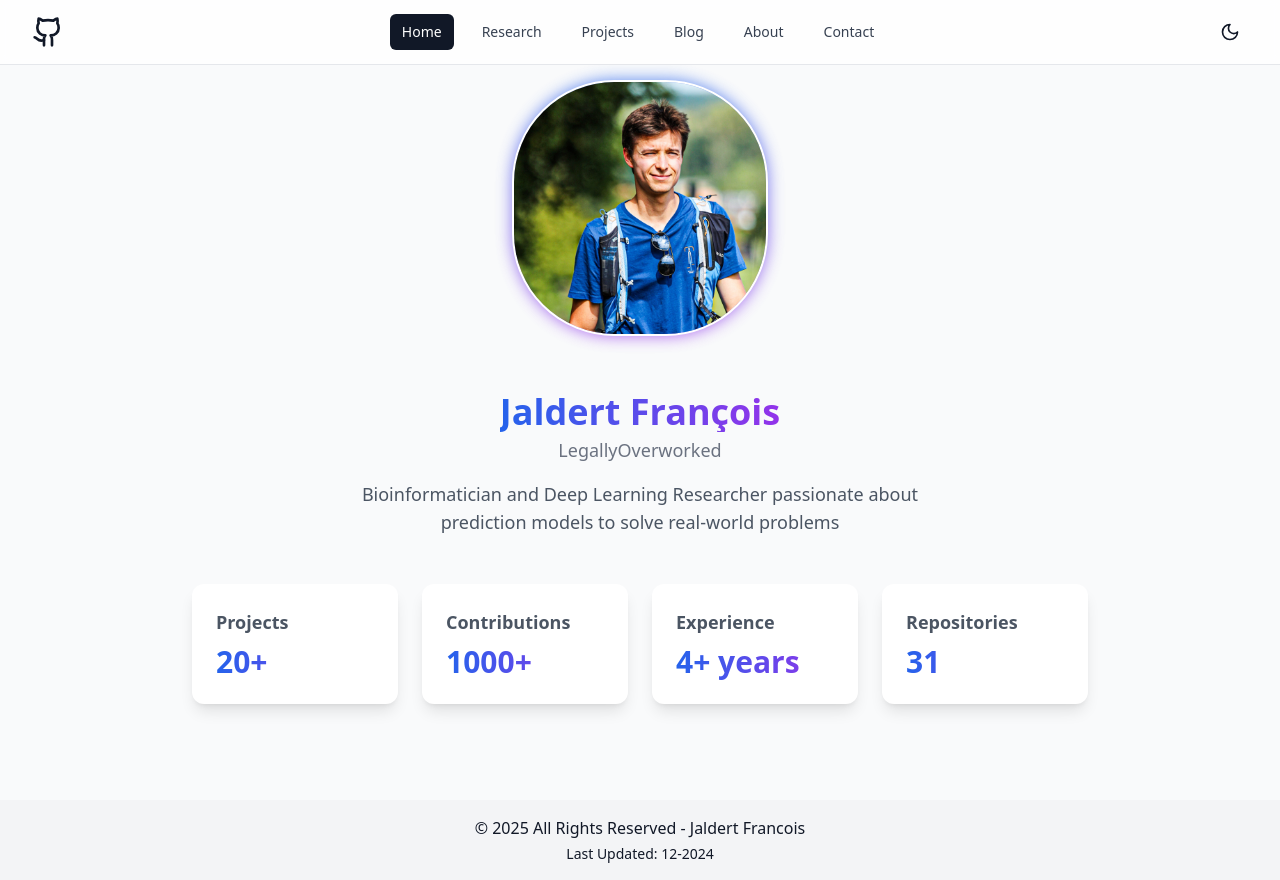
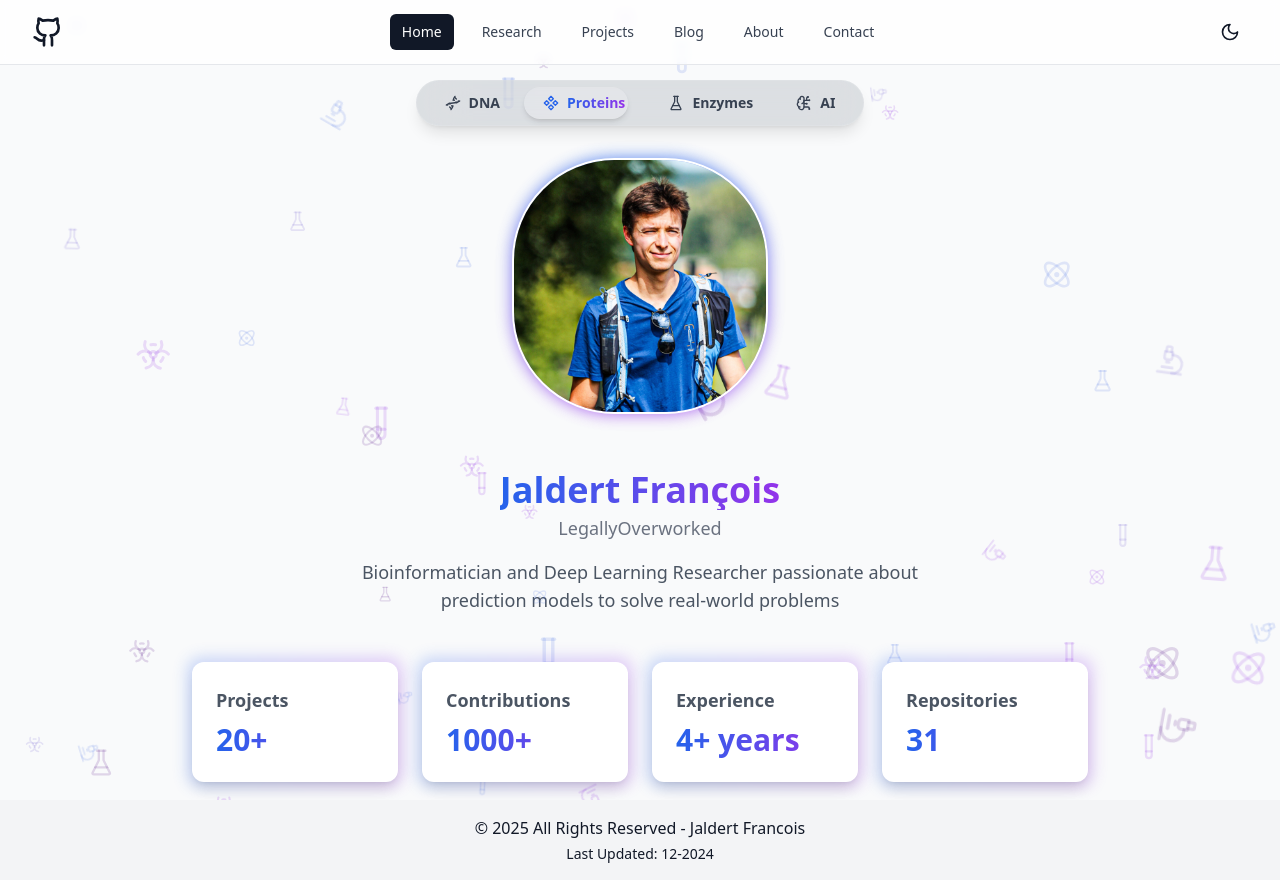
Before and after one commit to LegallyOverworked/legallyoverworked.github.io, a React (Vite) app: page / in a window 1280 px wide. Built offline with nearby package versions, Linux system fonts and the light colour scheme.

Commit message:
add effects and bar

```diff
--- /dev/null
+++ b/src/components/BackgroundEffects.tsx
@@ -0,0 +1,45 @@
+import { useMemo } from 'react';
+import { Dna, FlaskConical, BrainCircuit, Atom, TestTube, DnaIcon, Bot, Cpu, Brain, FlaskRound, Microscope, Code, Biohazard } from 'lucide-react';
+
+const colors = [
+    'rgba(75, 0, 130, 0.15)',
+    'rgba(138, 43, 226, 0.15)',
+    'rgba(106, 90, 205, 0.15)',
+    'rgba(65, 105, 225, 0.15)',
+  ];
+
+const icons = {
+  DNA: [Dna, DnaIcon, Atom, TestTube, Microscope],
+      Proteins: [Biohazard, Atom, TestTube, FlaskConical, Microscope],
+  Enzymes: [FlaskConical, FlaskRound, TestTube, Atom, Microscope],
+  AI: [BrainCircuit, Bot, Cpu, Brain, Code],
+};
+
+type IconCategory = 'DNA' | 'Proteins' | 'Enzymes' | 'AI';
+
+interface BackgroundEffectsProps {
+  activeTab: IconCategory;
+}
+
+const BackgroundEffects = ({ activeTab }: BackgroundEffectsProps) => {
+  const selectedIcons = useMemo(() => {
+    const iconSet = icons[activeTab] || [];
+        return Array.from({ length: 50 }, (_, i) => {
+      const Icon = iconSet[i % iconSet.length];
+      const style = {
+        left: `${Math.random() * 100}vw`,
+        top: `${Math.random() * 100}vh`,
+        width: `${Math.random() * 2 + 1}rem`,
+        height: `${Math.random() * 2 + 1}rem`,
+        animationDuration: `${Math.random() * 15 + 10}s`,
+        animationDelay: `${Math.random() * 5}s`,
+        color: colors[Math.floor(Math.random() * colors.length)],
+      };
+      return <Icon key={i} className="bouncing-icon" style={style} />;
+    });
+  }, [activeTab]);
+
+  return <div className="background-effects">{selectedIcons}</div>;
+};
+
+export default BackgroundEffects;
--- a/src/components/Home.tsx
+++ b/src/components/Home.tsx
@@ -3,8 +3,8 @@ import profileImage from '../assets/running101k.jpeg';
 import homeAdd1 from '../assets/home_page_add1.jpg';
 import homeAdd2 from '../assets/home_page_add2.jpg';
 import homeAdd3 from '../assets/home_page_add3.jpg';
-import homeAdd4 from '../assets/home_page_add4.jpeg';
-import homeAdd5 from '../assets/home_page_add5.png';
+import homeAdd4 from '../assets/home_page_add4.jpg';
+import homeAdd5 from '../assets/home_page_add5.jpg';
 import homeAdd6 from '../assets/home_page_add6.jpg';
 import {
   Blocks,
@@ -15,6 +15,8 @@ import {
   ChevronLeft,
   ChevronRight
 } from 'lucide-react';
+import { MolecularNavBar } from './MolecularNavBar';
+import BackgroundEffects from './BackgroundEffects';
 
 type DialogContent = Array<{
   label?: string;
@@ -35,6 +37,9 @@ export default function Home() {
   const [showCircularImages, setShowCircularImages] = useState(false);
   const [currentImageIndex, setCurrentImageIndex] = useState(0);
     const [isSmallScreen, setIsSmallScreen] = useState(false);
+    type IconCategory = 'DNA' | 'Proteins' | 'Enzymes' | 'AI';
+  const [activeTab, setActiveTab] = useState<IconCategory>('DNA');
+  const categories: IconCategory[] = ['DNA', 'Proteins', 'Enzymes', 'AI'];
 
   useEffect(() => {
     const checkScreenSize = () => {
@@ -241,7 +246,13 @@ export default function Home() {
   };
 
   return (
-    <div className="min-h-screen flex flex-col items-center p-4 pt-16">
+    <div className="relative min-h-screen flex flex-col items-center p-4 pt-16 overflow-hidden">
+      <BackgroundEffects activeTab={activeTab} />
+      <MolecularNavBar
+        active={categories.indexOf(activeTab)}
+        onActiveChange={(index) => setActiveTab(categories[index])}
+      />
+
       <div className="relative w-96 h-72 flex items-center justify-center mb-6">
         {showCircularImages && !isSmallScreen && (
           <>
@@ -303,10 +314,12 @@ export default function Home() {
           <div
             key={title}
             onClick={() => setDialogContent(details)}
-            className="p-6 rounded-xl bg-white dark:bg-gray-800 shadow-lg hover:shadow-xl transition-all duration-300 cursor-pointer group"
+            className="relative group cursor-pointer"
             role="button"
             aria-label={`View ${title} details`}
           >
+            <div className="absolute -inset-1 bg-gradient-to-r from-blue-600 to-purple-600 rounded-xl blur opacity-25 group-hover:opacity-50 transition duration-300"></div>
+            <div className="relative p-6 bg-white dark:bg-gray-800 rounded-xl shadow-lg hover:shadow-xl transition-all duration-300">
               <div className="flex items-center justify-between mb-2">
                 <h3 className="text-lg font-semibold text-gray-600 dark:text-gray-400">
                   {title}
@@ -316,6 +329,7 @@ export default function Home() {
               <p className="text-3xl font-bold bg-gradient-to-r from-blue-600 to-purple-600 bg-clip-text text-transparent group-hover:scale-105 transition-transform">
                 {value}
               </p>
+            </div>
           </div>
         ))}
       </div>
--- /dev/null
+++ b/src/components/MolecularNavBar.tsx
@@ -0,0 +1,99 @@
+import { useState, useEffect, useRef, ComponentType } from "react";
+import { Dna, Component, FlaskConical, BrainCircuit } from 'lucide-react';
+
+interface NavItem {
+  label: string;
+  icon: ComponentType<{ className?: string }>;
+}
+
+const ITEMS: NavItem[] = [
+  { label: "DNA", icon: Dna },
+  { label: "Proteins", icon: Component },
+  { label: "Enzymes", icon: FlaskConical },
+  { label: "AI", icon: BrainCircuit },
+];
+
+const NORMAL_INTERVAL = 5000;
+const USER_INTERACTION_INTERVAL = 20000;
+
+interface MolecularNavBarProps {
+  active: number;
+  onActiveChange: (index: number) => void;
+}
+
+export function MolecularNavBar({ active, onActiveChange }: MolecularNavBarProps) {
+
+  const itemRefs = useRef<(HTMLDivElement | null)[]>([]);
+  const timerRef = useRef<ReturnType<typeof setTimeout>>();
+  const [pillStyle, setPillStyle] = useState({});
+
+  const startTimer = (duration: number) => {
+    if (timerRef.current) clearTimeout(timerRef.current);
+
+        timerRef.current = setTimeout(() => {
+      const nextActive = (active + 1) % ITEMS.length;
+      onActiveChange(nextActive);
+      // After this tick, the next one will be the normal interval
+      startTimer(NORMAL_INTERVAL);
+    }, duration);
+
+  };
+
+  // Start the timer on mount
+  useEffect(() => {
+    startTimer(NORMAL_INTERVAL);
+    return () => {
+      if (timerRef.current) clearTimeout(timerRef.current);
+    };
+  }, []);
+
+  // Update pill style on active change or resize
+  useEffect(() => {
+    const updatePill = () => {
+      const activeItem = itemRefs.current[active];
+      if (activeItem) {
+        setPillStyle({
+          width: activeItem.offsetWidth,
+          left: activeItem.offsetLeft,
+        });
+      }
+    };
+    // Delay pill update slightly to allow for render
+    setTimeout(updatePill, 50);
+
+    window.addEventListener('resize', updatePill);
+    return () => window.removeEventListener('resize', updatePill);
+  }, [active]);
+
+    const handleItemClick = (index: number) => {
+    onActiveChange(index);
+    // When user clicks, set a longer timeout for the next automatic switch
+    startTimer(USER_INTERACTION_INTERVAL);
+  };
+
+  return (
+    <div className="relative w-full max-w-md mx-auto my-4 rounded-full p-1.5 backdrop-blur-xl bg-gray-500/20 dark:bg-black/40 border border-white/10 shadow-lg">
+      <div className="relative flex justify-around items-center">
+        {/* Moving glass pill */}
+        <div
+          className="absolute top-0 left-0 h-full rounded-full bg-white/20 dark:bg-white/10 shadow-md transition-all duration-700 ease-in-out"
+          style={pillStyle}
+        />
+
+        {ITEMS.map((item, i) => (
+          <div
+            key={item.label}
+            ref={el => { itemRefs.current[i] = el; }}
+            className={`relative z-10 flex items-center justify-center gap-2 px-3 py-1.5 rounded-full cursor-pointer`}
+            onClick={() => handleItemClick(i)}
+          >
+            <item.icon className={`w-4 h-4 transition-colors duration-300 ${i === active ? 'text-blue-600 dark:text-blue-400' : 'text-gray-700 dark:text-white/70'}`} />
+            <span className={`text-sm font-semibold transition-colors duration-300 ${i === active ? 'bg-gradient-to-r from-blue-600 to-purple-600 dark:from-blue-400 dark:to-purple-500 bg-clip-text text-transparent' : 'text-gray-700 dark:text-white/70'}`}>
+              {item.label}
+            </span>
+          </div>
+        ))}
+      </div>
+    </div>
+  );
+}
```
Lines whose indentation alone changed are shown as unchanged.
